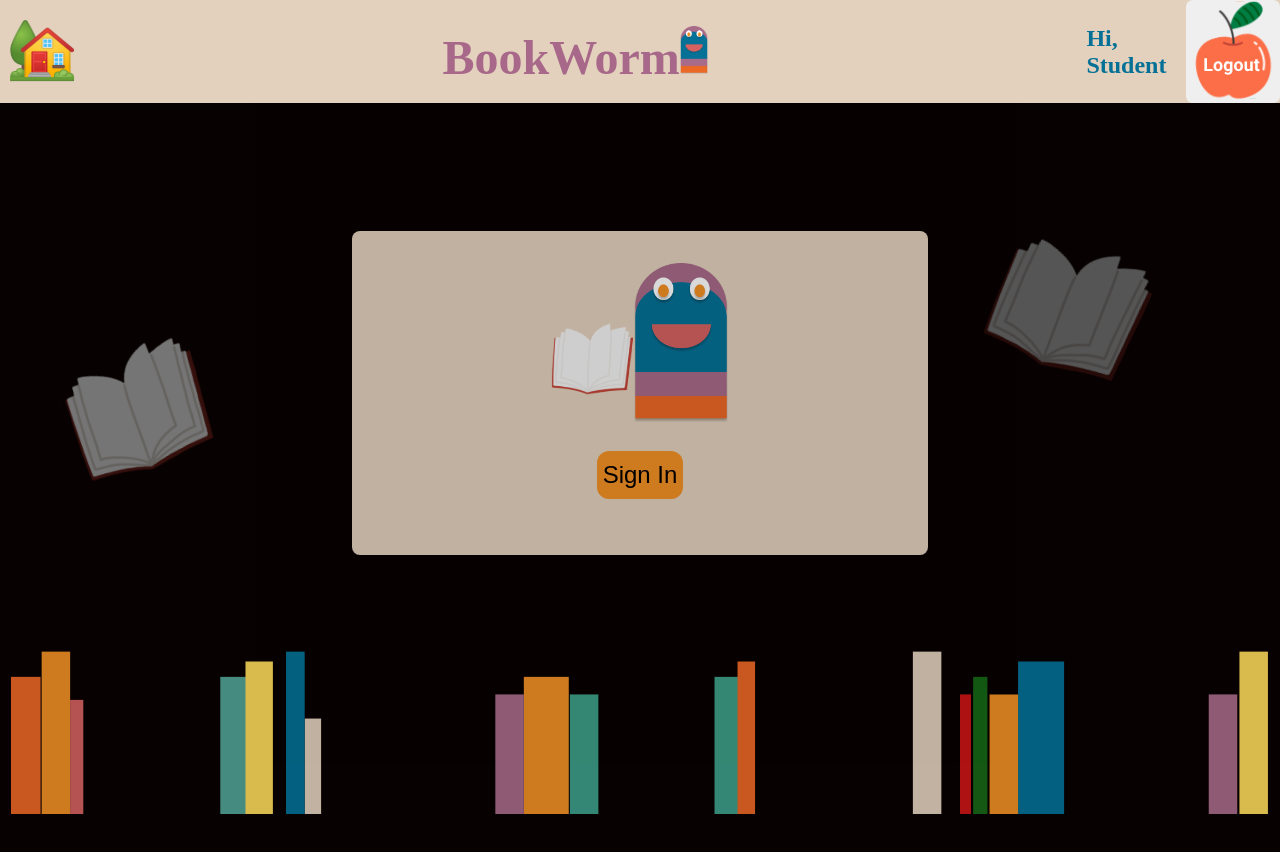
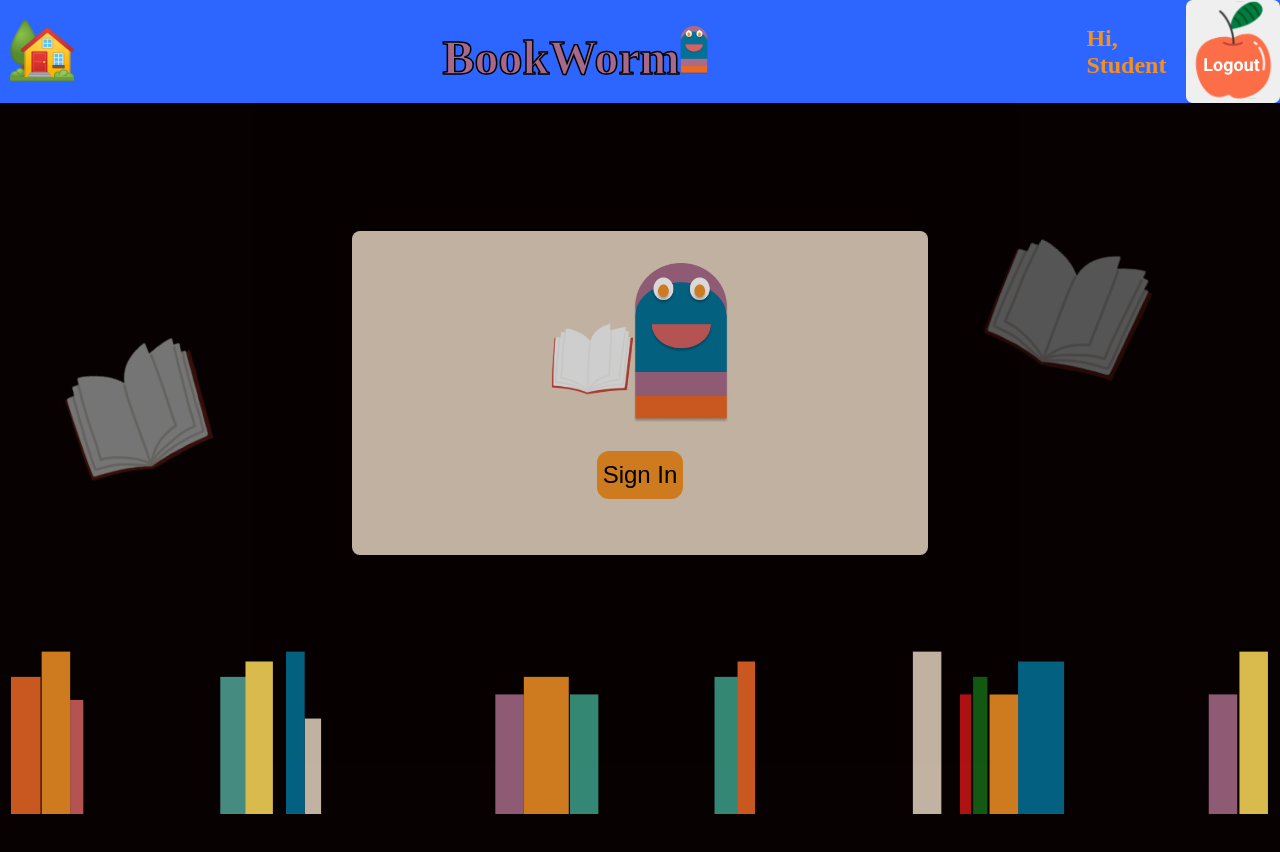
Before and after one commit to kellydinneen/book-worm-fe, a React (Create React App) app: page / in a window 1280 px wide. Shown: the top 852 px of the page. Built offline with nearby package versions, Linux system fonts and the light colour scheme.

Commit message:
Update styling

```diff
--- a/src/Header/_Header.scss
+++ b/src/Header/_Header.scss
@@ -1,3 +1,5 @@
+@import '../style/variables';
+
 .button-img {
   height: 4em;
   margin: 0.2em 0.5em;
@@ -7,15 +9,17 @@
 h1 {
   font-size: 3em;
   margin: 0.2em 0 0 7.5em;
+  -webkit-text-stroke: 1.5px $primary-background;
 }
 
 .greeting {
   margin: 0;
-  color: #057196;
+  color: $first-accent-color;
 }
 
 .header-container {
   display: flex;
+  flex-direction: row;
   width: 100%;
 }
 
@@ -23,10 +27,15 @@ h1 {
   display: flex;
   justify-content: center;
   align-items: center;
-  background: #E3D1BE;
+  background: rgba(44,101,255,1);
   width: 100%;
 }
 
 .worm-img {
   height: 1em;
 }
+
+.titleCloud {
+  background-image: url('../assets/cloud.svg');
+  background-size: contain;
+}
--- a/src/Logout/Logout.scss
+++ b/src/Logout/Logout.scss
@@ -2,4 +2,6 @@
 
 .logOutButton {
     background-color: $secondary-background;
+    height: 2em;
+    @include transform();
 }
--- a/src/NewBookForm/_NewBookForm.scss
+++ b/src/NewBookForm/_NewBookForm.scss
@@ -26,6 +26,7 @@
   height: 2.5em;
   align-self: flex-end;
   margin: 0.2em;
+  padding: 0.2em;
   @include transform();
 }
 
```
